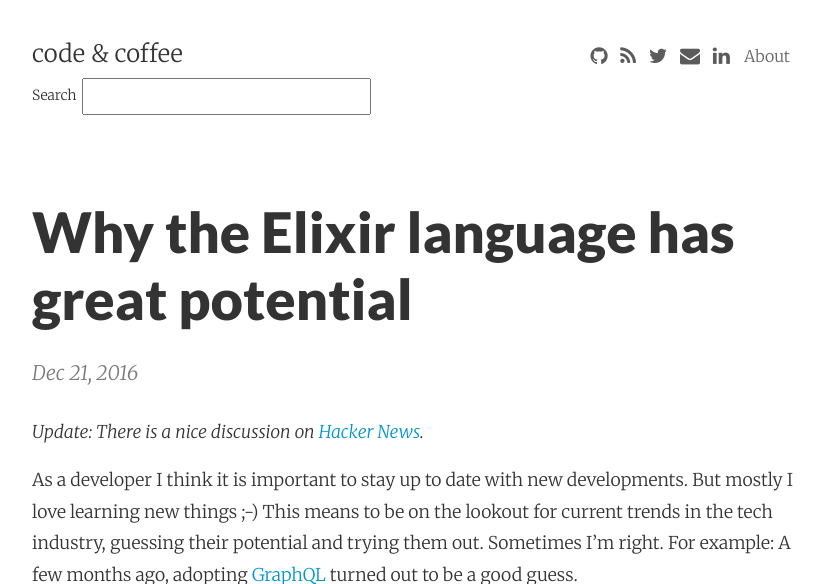
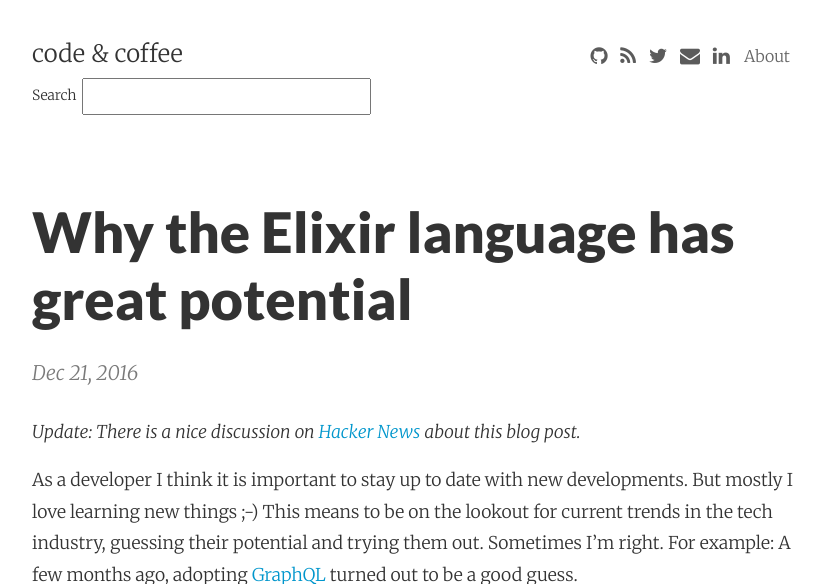
Before and after one commit to adri/adri.github.io, a Jekyll site: the page built from _posts/2016-12-21-why-elixir-has-great-potential.md, in a window 1280 px wide and 900 px high, cut to the strip 0-584 px from the top of the window. Shown: the whole strip, without its empty margins (224-1046 px from the left). Built offline with Jekyll 4.4.1, drawn with Linux system fonts in a browser that asks for light colours; nearby versions of some CDN libraries; comment, search, counter and statistics services are not loaded.

Commit message:
Autocommit from wiki

```diff
--- a/_posts/2016-12-21-why-elixir-has-great-potential.md
+++ b/_posts/2016-12-21-why-elixir-has-great-potential.md
@@ -5,7 +5,7 @@ summary: Elixir enables creating fast, reliable and concurrent modern applicatio
 categories: Elixir Erlang
 ---
 
-*Update: There is a nice discussion on [Hacker News](https://news.ycombinator.com/item?id=13235004).*
+*Update: There is a nice discussion on [Hacker News](https://news.ycombinator.com/item?id=13235004) about this blog post.*
 
 As a developer I think it is important to stay up to date with new developments. But mostly I love learning new things ;-)
 This means to be on the lookout for current trends in the tech industry, guessing their potential and trying them out. Sometimes I’m right. For example: A few months ago, adopting [GraphQL](https://enrise.com/2016/10/why-we-use-graphql/) turned out to be a good guess.
```
